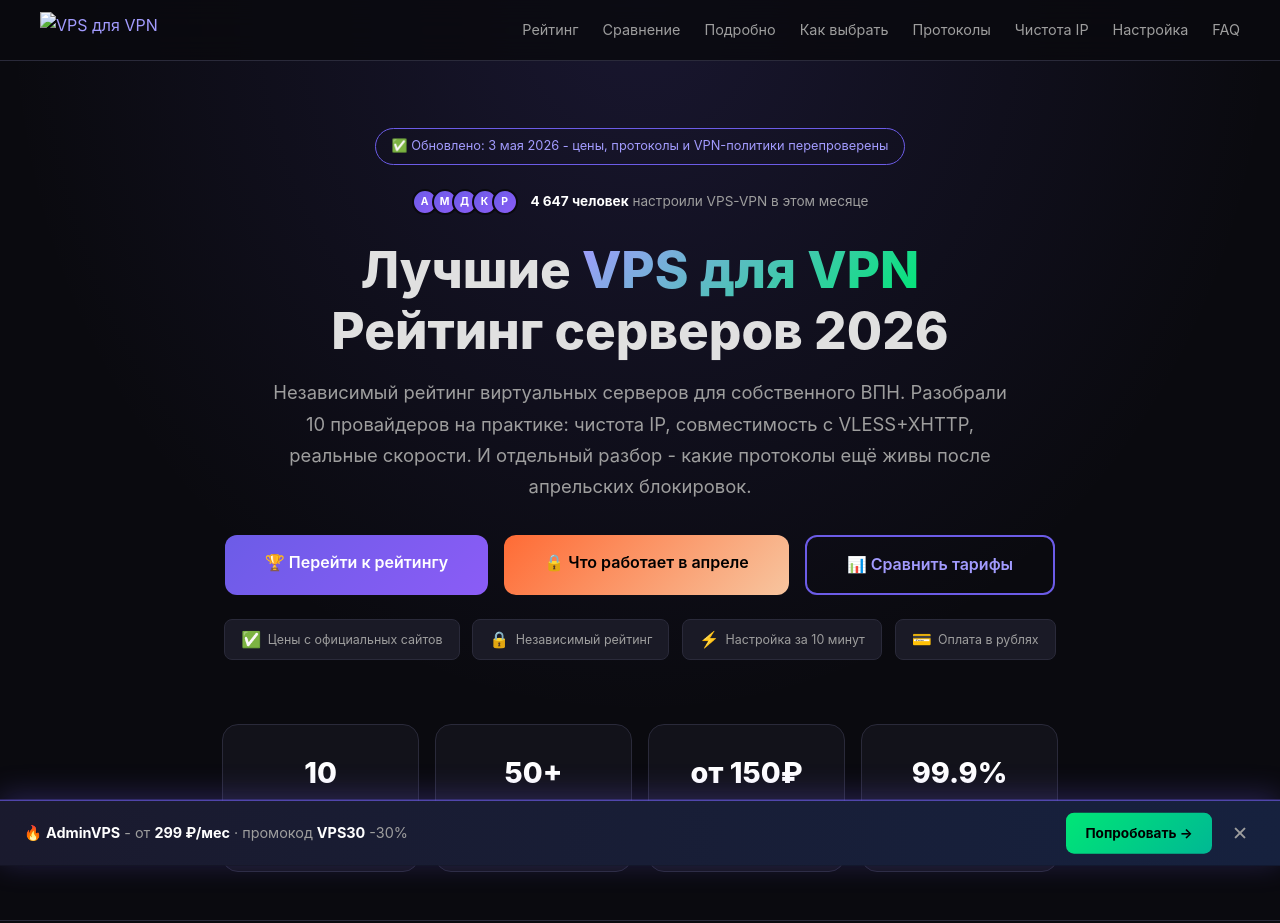
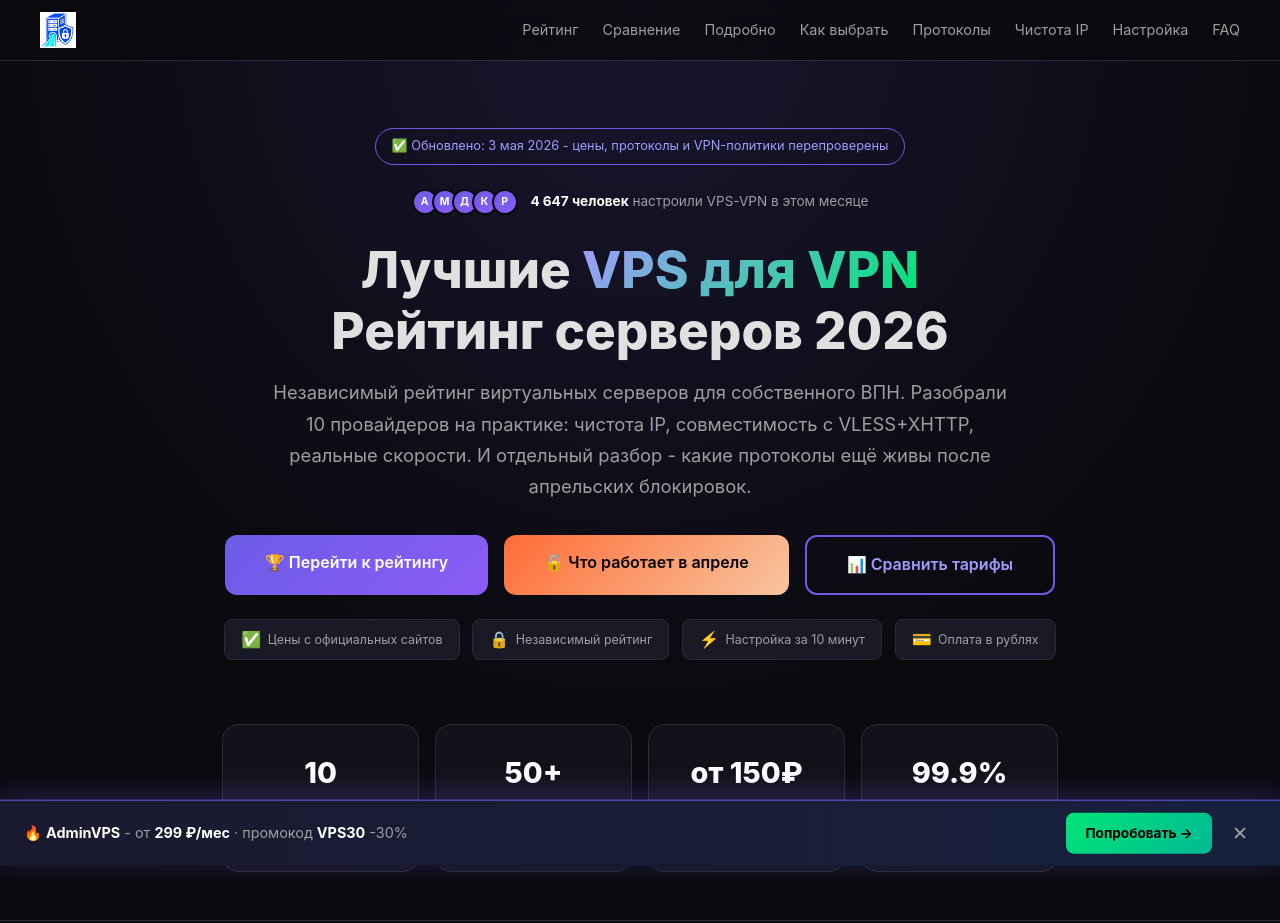
Before and after one commit to carlitabascetta3-dotcom/vps-vpn, a plain HTML site: page index.html in a window 1280 px wide. Shown: the top 923 px of the page. Drawn offline with Linux system fonts and the light colour scheme; a script that the page names is missing.

Commit message:
Update index.html

```diff
--- a/index.html
+++ b/index.html
@@ -11,7 +11,7 @@
     <meta property="og:type" content="website">
     <meta property="og:url" content="https://vps-vpn.vercel.app/">
     <meta property="og:locale" content="ru_RU">
-    <link rel="icon" type="image/webp" href="/log.webp">
+    <link rel="icon" type="image/webp" href="/vps-vpn.png">
 
     <style>
         *{margin:0;padding:0;box-sizing:border-box}
@@ -283,7 +283,7 @@
 
 <nav class="nav">
     <div class="nav-inner">
-        <a href="/" class="nav-logo"><img src="/logo.png.jpg" alt="VPS для VPN" height="36"></a>
+        <a href="/" class="nav-logo"><img src="/vps.png" alt="VPS для VPN" height="36"></a>
         <button class="burger" onclick="document.querySelector('.nav-links').classList.toggle('open')" aria-label="Меню"><span></span><span></span><span></span></button>
         <ul class="nav-links">
             <li><a href="#rating">Рейтинг</a></li>
```
